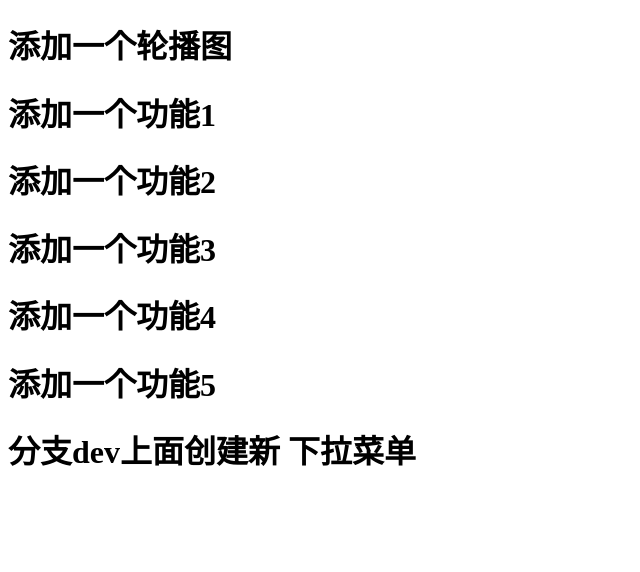
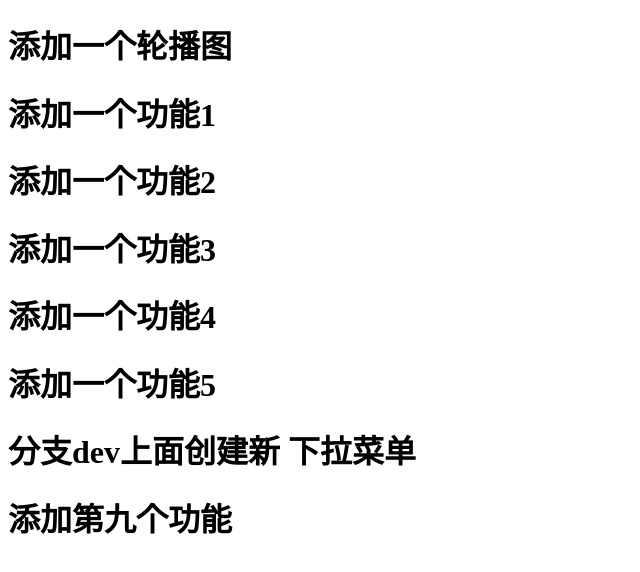
Before and after one commit to xieyongtao/-vue1947-53, a plain HTML site: page index.html in a window 1280 px wide. Shown: the whole page, without its empty margins (0-640 px from the left). Drawn offline with Linux system fonts and the light colour scheme.

Commit message:
第九功能

```diff
--- a/index.html
+++ b/index.html
@@ -14,5 +14,6 @@
     <h1>添加一个功能4</h1>
     <h1>添加一个功能5</h1>
     <h1>分支dev上面创建新 下拉菜单</h1>
+    <h1>添加第九个功能</h1>
 </body>
 </html>
```
